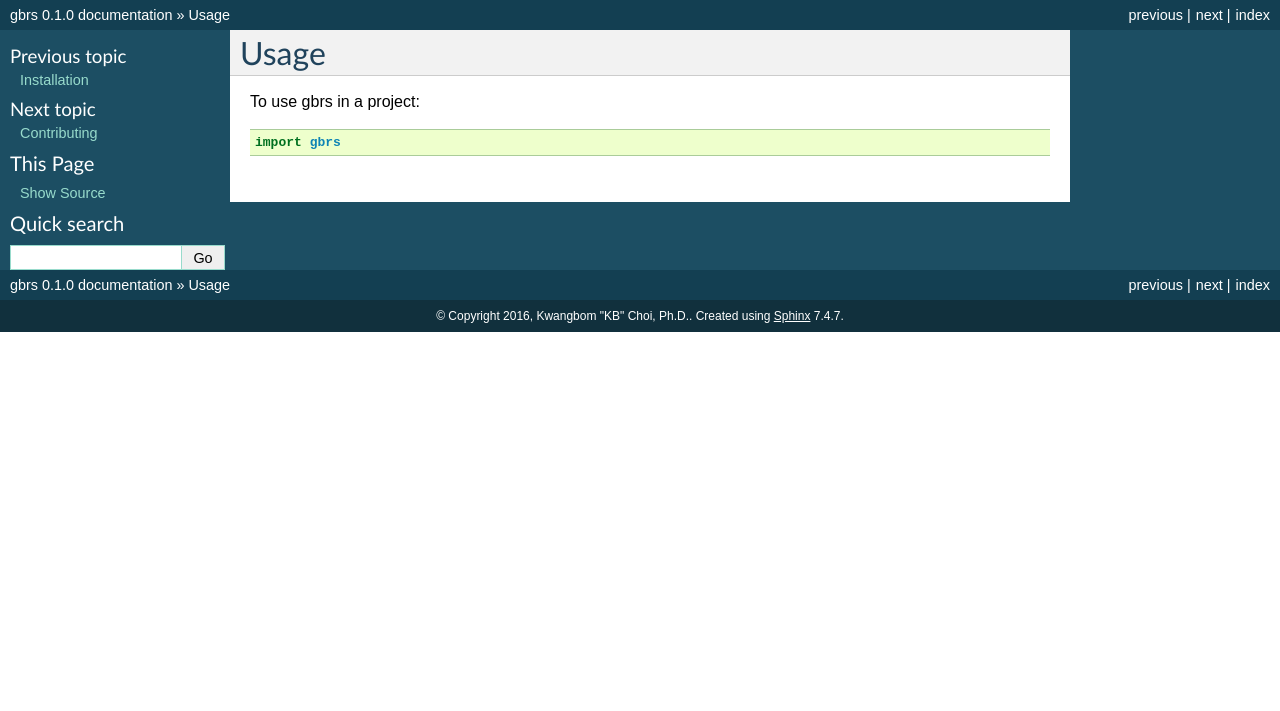
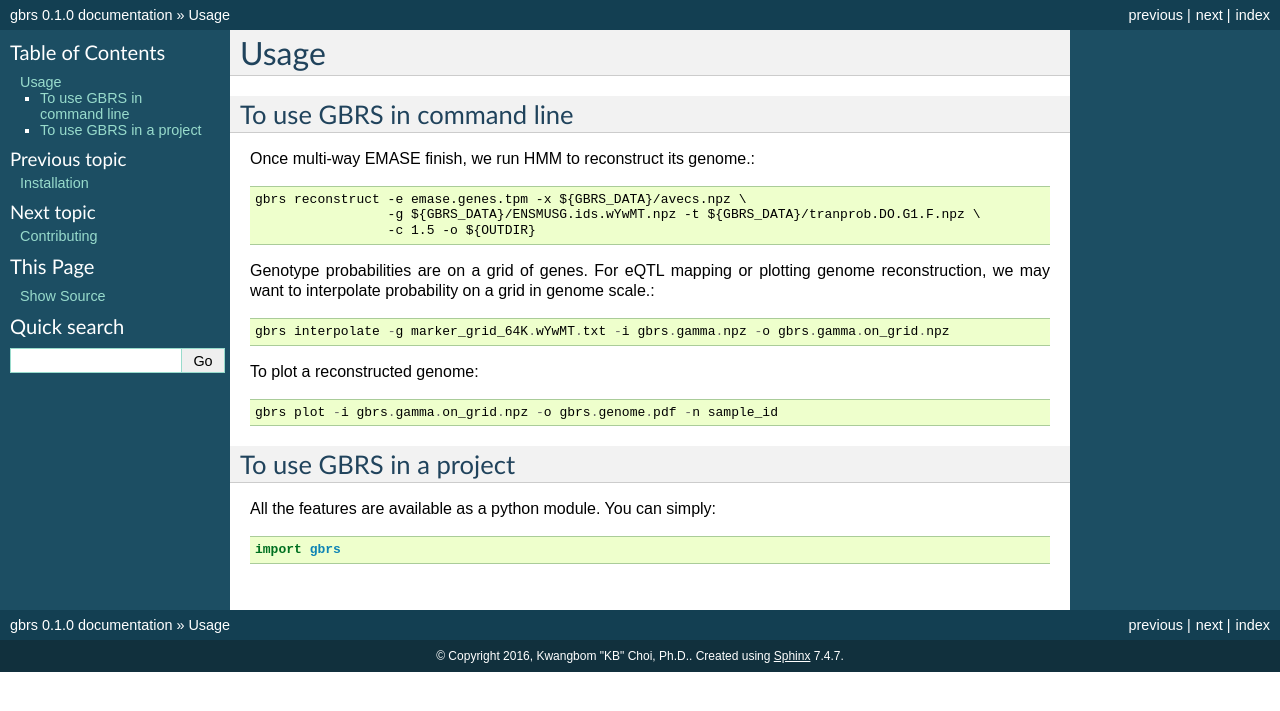
Before and after one commit to churchill-lab/gbrs, a Sphinx documentation site: the page built from docs/usage.rst, in a window 1280 px wide. Shown: the top 711 px of the page. Built offline with Sphinx 7.4.7, drawn with Linux system fonts in a browser that asks for light colours.

```diff
--- a/README.rst
+++ b/README.rst
@@ -21,6 +21,8 @@
 * Free software: GPLv3 license
 * Documentation: https://gbrs.readthedocs.org.
 
+The same concept should work for any multiparent population. For the Diversity Outbred ([DO]: https://www.jax.org/strain/009376), Collaborative Cross (CC) mice, or F1 hybrids of CC's (CCRIX), required information files are available at ftp://churchill-lab.jax.org/pub/software/GBRS/.
+
 
 References
 ----------
--- a/docs/usage.rst
+++ b/docs/usage.rst
@@ -2,6 +2,28 @@
 Usage
 =====
 
-To use gbrs in a project::
+To use GBRS in command line
+~~~~~~~~~~~~~~~~~~~~~~~~~~~
+
+Once multi-way EMASE finish, we run HMM to reconstruct its genome.::
+
+    gbrs reconstruct -e emase.genes.tpm -x ${GBRS_DATA}/avecs.npz \
+                     -g ${GBRS_DATA}/ENSMUSG.ids.wYwMT.npz -t ${GBRS_DATA}/tranprob.DO.G1.F.npz \
+                     -c 1.5 -o ${OUTDIR}
+
+Genotype probabilities are on a grid of genes. For eQTL mapping or plotting genome reconstruction, we may want to interpolate probability on a grid in genome scale.::
+
+    gbrs interpolate -g marker_grid_64K.wYwMT.txt -i gbrs.gamma.npz -o gbrs.gamma.on_grid.npz
+
+
+To plot a reconstructed genome::
+
+    gbrs plot -i gbrs.gamma.on_grid.npz -o gbrs.genome.pdf -n sample_id
+
+
+To use GBRS in a project
+~~~~~~~~~~~~~~~~~~~~~~~~
+
+All the features are available as a python module. You can simply::
 
     import gbrs
```
